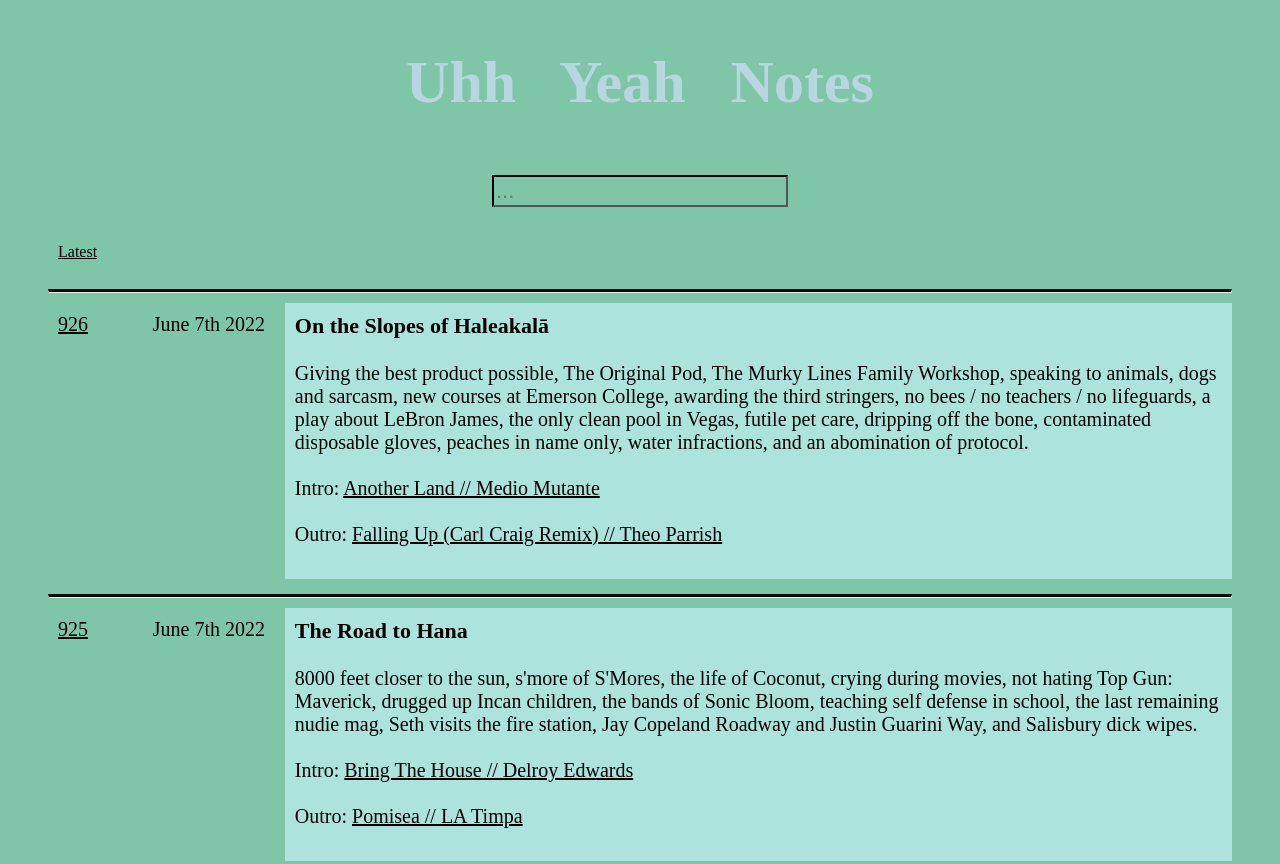
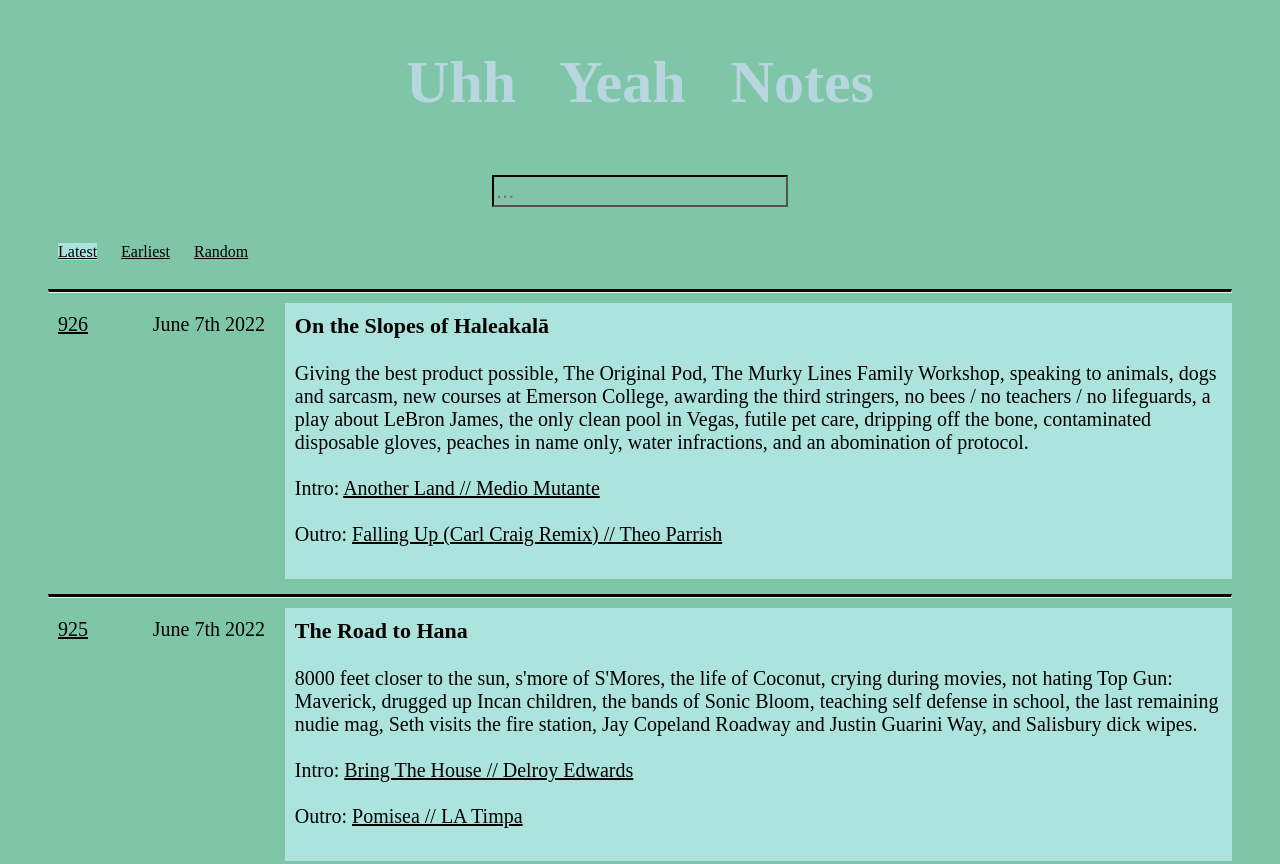
Before and after one commit to K0beBean/K0beBean.github.io, a plain HTML site: page index.html in a window 1280 px wide. Shown: the top 864 px of the page. Drawn offline with Linux system fonts and the light colour scheme.

Commit message:
update order

```diff
--- a/index.html
+++ b/index.html
@@ -103,7 +103,9 @@
   <br>
   <input autocomplete="off" autocapitalize="off" type="search" id="search" placeholder="..." class="background" />
   <br><br>
-  <a href="javascript:void(0)" id="search_order" class="order">Latest</a>
+  <a href="javascript:void(0)" onclick="changeOrder('latest')" class="order" id="latest">Latest</a>
+  <a href="javascript:void(0)" onclick="changeOrder('earliest')" class="order" id="earliest">Earliest</a>
+  <a href="javascript:void(0)" onclick="changeOrder('random')" class="order" id="random">Random</a>
   <br><br>
   <div id="table" class="table" />
 </body>
@@ -167,6 +169,7 @@
   ]
 
   var selected_style = styles[Math.floor(Math.random() * styles.length)];
+  document.getElementById("latest").style.backgroundColor = selected_style.notes;
   // Functions
 
   // listen for input on a timer
@@ -187,17 +190,38 @@
   });
 
   // set up button onclick
-  document.getElementById("search_order").onclick = function () {
-    var current = document.getElementById("search_order");
-    if (current.innerHTML == "Latest") {
+  const changeOrder = (order) => {
+    if (order == "earliest") {
       parsed.sort(function (a, b) { return a.Episode - b.Episode });
-      current.innerHTML = "Earliest";
+      document.getElementById("earliest").style.backgroundColor = selected_style.notes;
+      document.getElementById("latest").style.backgroundColor = "";
+      document.getElementById("random").style.backgroundColor = "";
     }
-    else {
+    else if (order == "latest") {
       parsed.sort(function (a, b) { return b.Episode - a.Episode });
-      current.innerHTML = "Latest";
+      document.getElementById("earliest").style.backgroundColor = "";
+      document.getElementById("latest").style.backgroundColor = selected_style.notes;
+      document.getElementById("random").style.backgroundColor = "";
     }
+    else if (order == "random") {
+      parsed = shuffle(parsed);
+      document.getElementById("earliest").style.backgroundColor = "";
+      document.getElementById("latest").style.backgroundColor = "";
+      document.getElementById("random").style.backgroundColor = selected_style.notes;
+    }
+
     showList();
+  }
+
+  function shuffle(array) {
+    let currentIndex = array.length, randomIndex;
+    while (currentIndex != 0) {
+      randomIndex = Math.floor(Math.random() * currentIndex);
+      currentIndex--;
+
+      [array[currentIndex], array[randomIndex]] = [array[randomIndex], array[currentIndex]];
+    }
+    return array;
   }
 
   // filter list and highlight if search term, otherwise show entire list
@@ -230,7 +254,6 @@
     // reapply selected color because the css gets reset.
     //fix this later
     setcolors();
-
   };
 
   // create row from data
@@ -252,10 +275,10 @@
   }
 
   function fixedEncodeURIComponent(str) {
-  return encodeURIComponent(str).replace(/[!'()*]/g, function(c) {
-    return '%' + c.charCodeAt(0).toString(16).toUpperCase();
-  });
- }
+    return encodeURIComponent(str).replace(/[!'()*]/g, function (c) {
+      return '%' + c.charCodeAt(0).toString(16).toUpperCase();
+    });
+  }
 
   // load the list
   showList();
```
